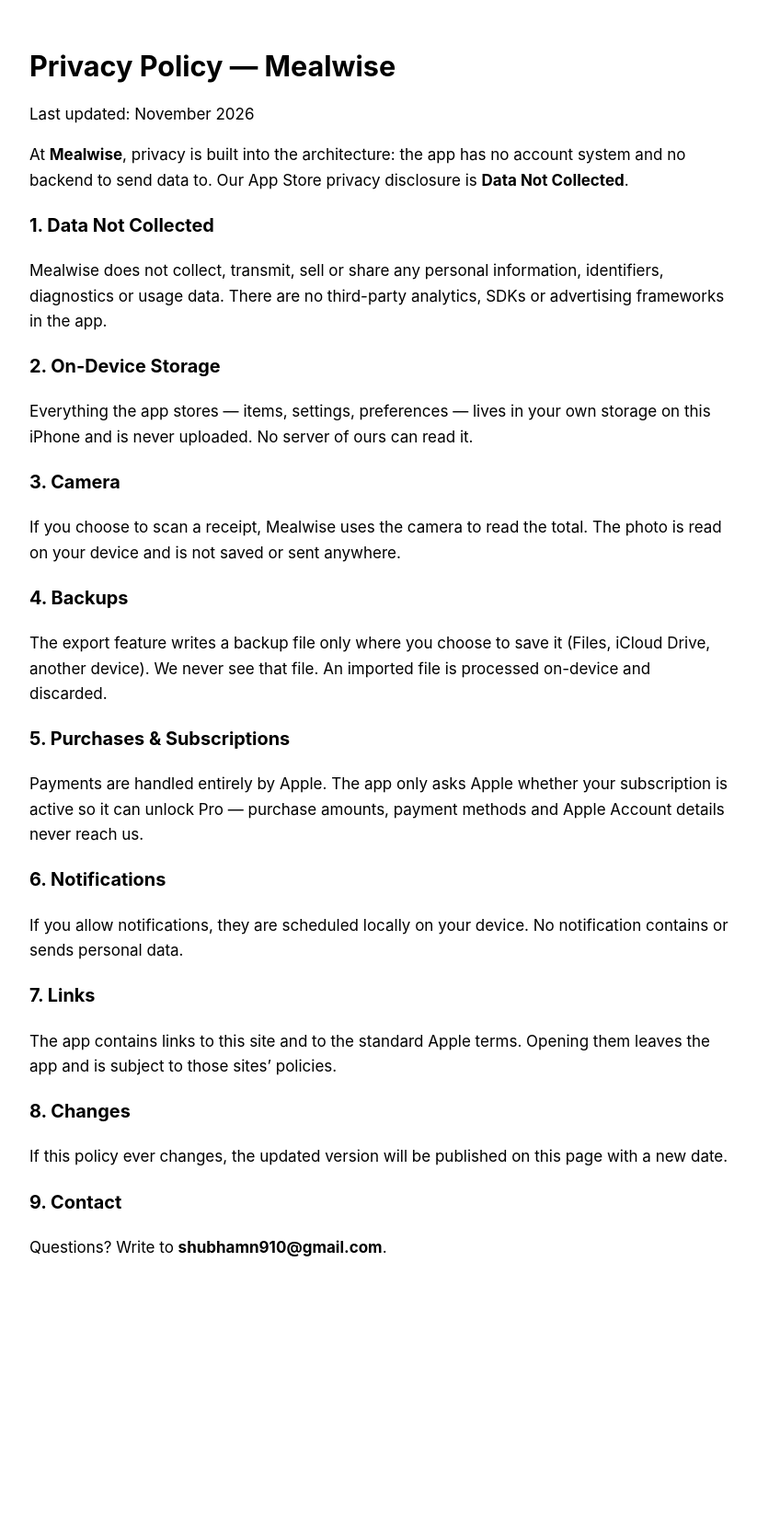
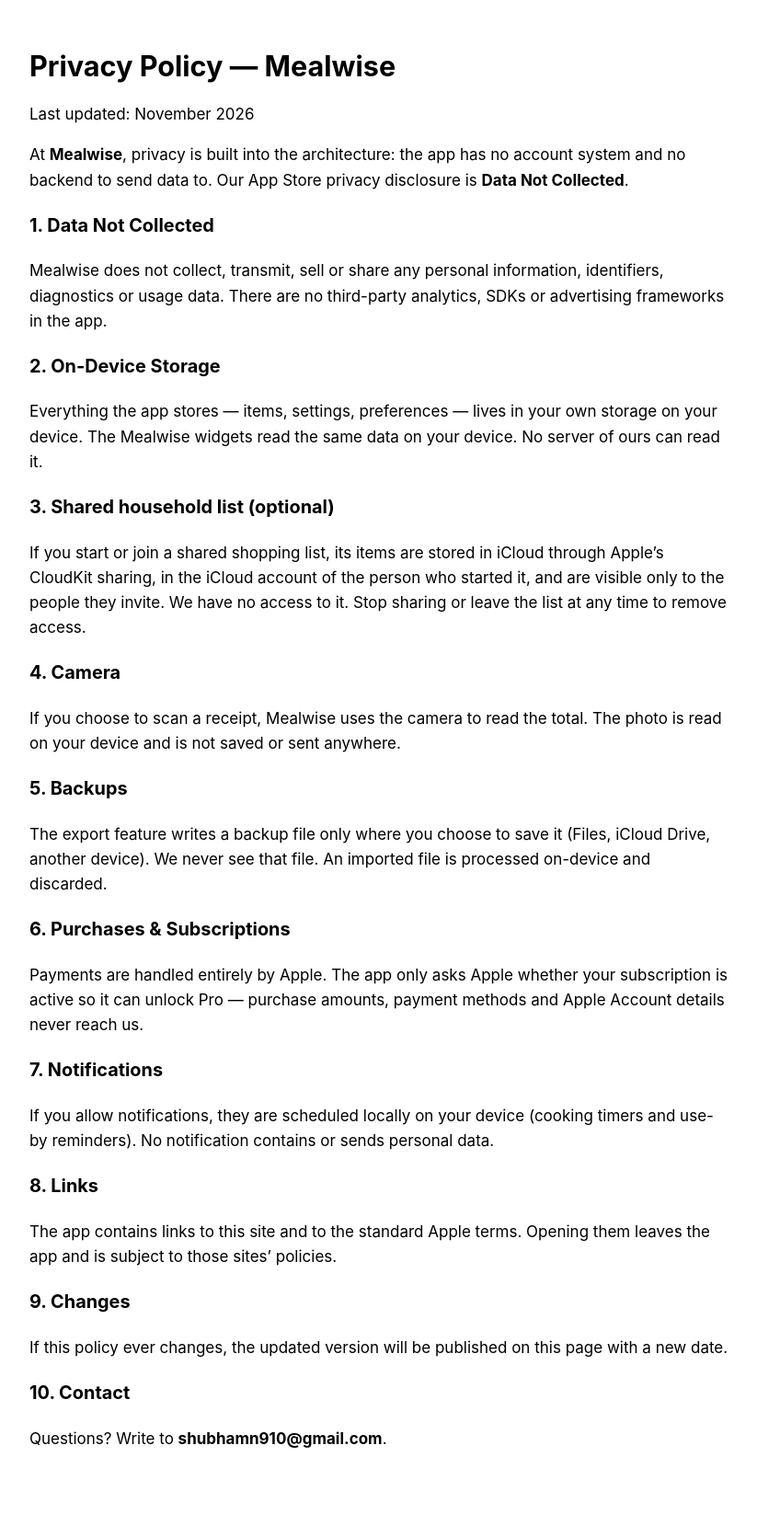
Before and after one commit to negishubham007/apps, a Jekyll site: the page built from mealwise/privacy/index.md, in a window 1280 px wide. Shown: the whole page at 92% size, without its empty margins (228-1051 px from the left). Built offline with Jekyll 4.4.1, drawn with Linux system fonts in a browser that asks for light colours; before the commit the page ends 1451 px from its top, so only the background shows below that.

Commit message:
Mealwise: describe shared household list and widgets

```diff
--- a/mealwise/privacy/index.md
+++ b/mealwise/privacy/index.md
@@ -14,25 +14,28 @@ At **Mealwise**, privacy is built into the architecture: the app has no account
 Mealwise does not collect, transmit, sell or share any personal information, identifiers, diagnostics or usage data. There are no third-party analytics, SDKs or advertising frameworks in the app.
 
 ### 2. On-Device Storage
-Everything the app stores — items, settings, preferences — lives in your own storage on this iPhone and is never uploaded. No server of ours can read it.
+Everything the app stores — items, settings, preferences — lives in your own storage on your device. The Mealwise widgets read the same data on your device. No server of ours can read it.
 
-### 3. Camera
+### 3. Shared household list (optional)
+If you start or join a shared shopping list, its items are stored in iCloud through Apple's CloudKit sharing, in the iCloud account of the person who started it, and are visible only to the people they invite. We have no access to it. Stop sharing or leave the list at any time to remove access.
+
+### 4. Camera
 If you choose to scan a receipt, Mealwise uses the camera to read the total. The photo is read on your device and is not saved or sent anywhere.
 
-### 4. Backups
+### 5. Backups
 The export feature writes a backup file only where you choose to save it (Files, iCloud Drive, another device). We never see that file. An imported file is processed on-device and discarded.
 
-### 5. Purchases & Subscriptions
+### 6. Purchases & Subscriptions
 Payments are handled entirely by Apple. The app only asks Apple whether your subscription is active so it can unlock Pro — purchase amounts, payment methods and Apple Account details never reach us.
 
-### 6. Notifications
-If you allow notifications, they are scheduled locally on your device. No notification contains or sends personal data.
+### 7. Notifications
+If you allow notifications, they are scheduled locally on your device (cooking timers and use-by reminders). No notification contains or sends personal data.
 
-### 7. Links
+### 8. Links
 The app contains links to this site and to the standard Apple terms. Opening them leaves the app and is subject to those sites' policies.
 
-### 8. Changes
+### 9. Changes
 If this policy ever changes, the updated version will be published on this page with a new date.
 
-### 9. Contact
+### 10. Contact
 Questions? Write to **shubhamn910@gmail.com**.
```
Also changed, not shown: mealwise/index.md (+1 -1 lines).
